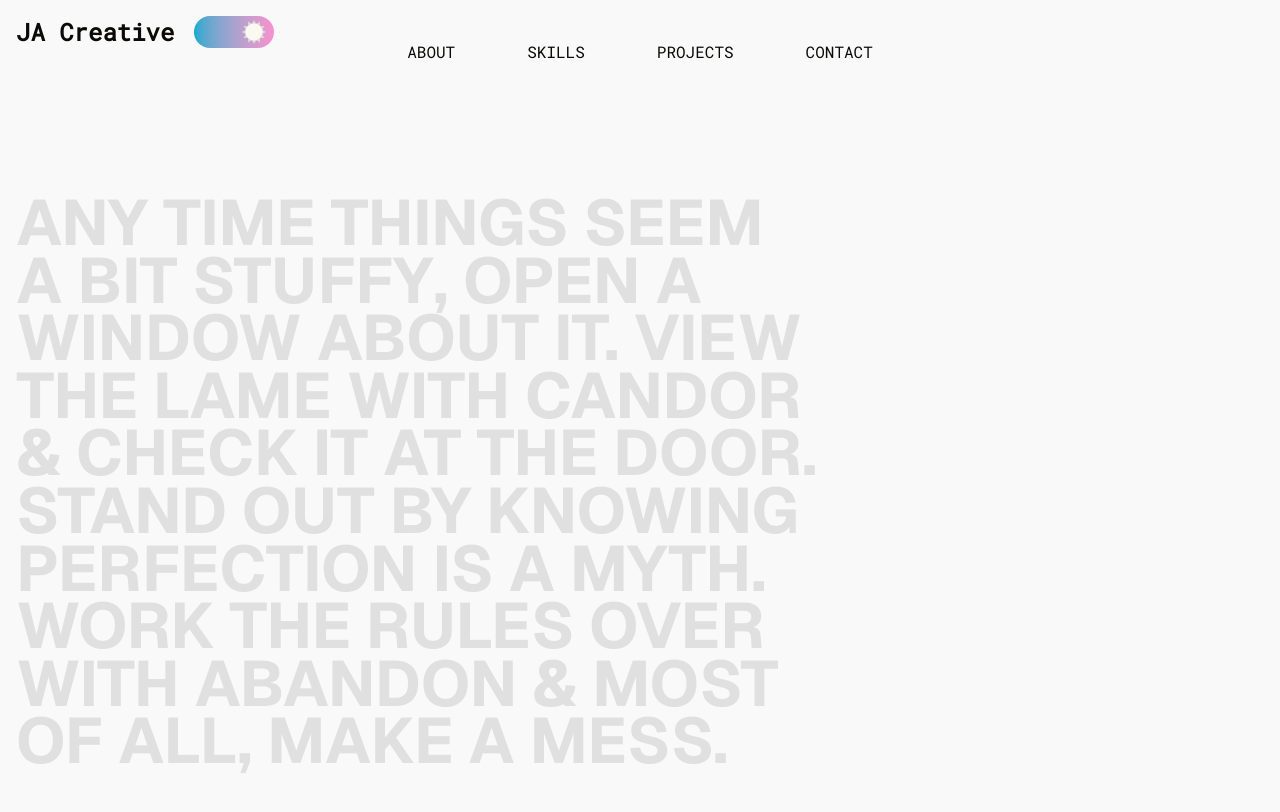
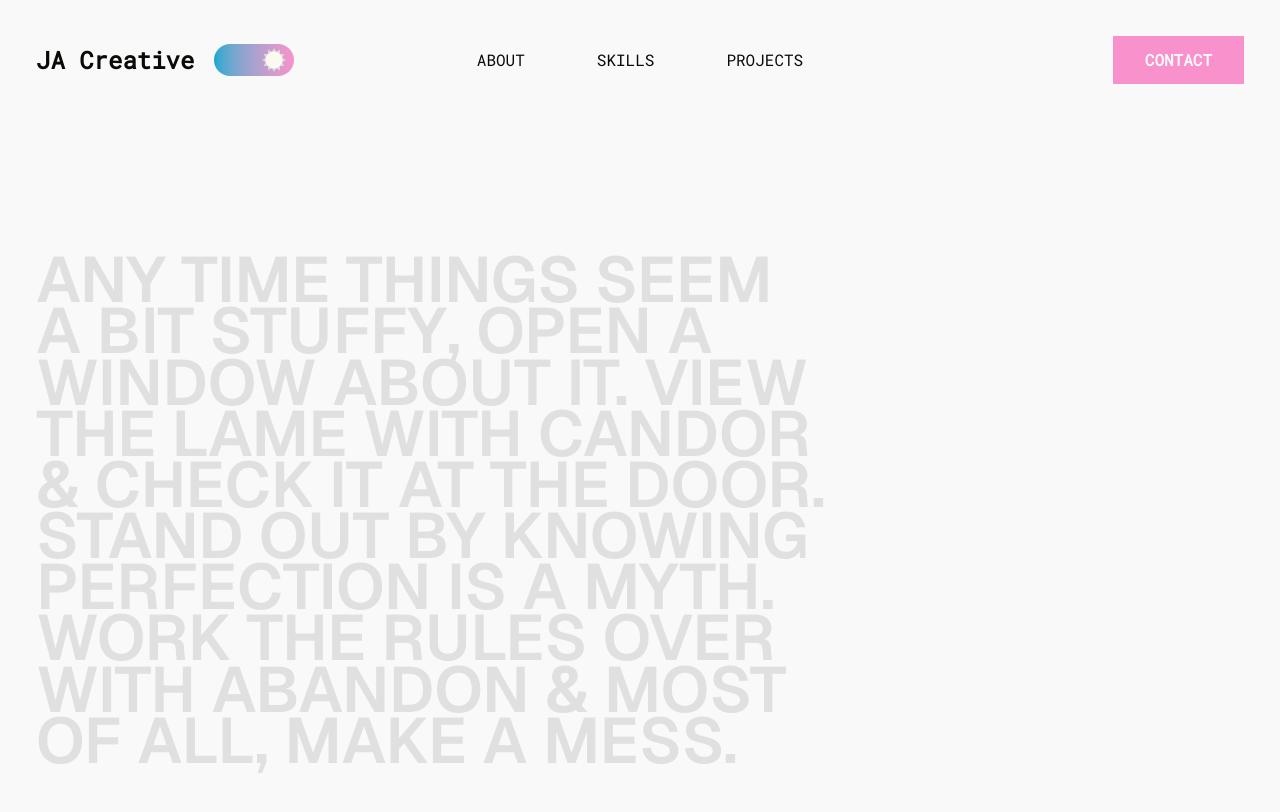
Before and after one commit to jacreative904/JA-Creative, a React (Vite) app: page / in a window 1280 px wide. Shown: the top 812 px of the page. Built offline with nearby package versions, Linux system fonts and the light colour scheme; a web font is replaced by a local one.

Commit message:
Hero section pre-imagery

```diff
--- a/src/components/Navbar.jsx
+++ b/src/components/Navbar.jsx
@@ -20,7 +20,7 @@ const Navbar = ({menuOpen, setMenuOpen}) => {
                 // Set initial state - items start from bottom with 0% opacity
                 gsap.set(validElements, { opacity: 0, y: 30 });
 
-                // Animate in with stagger: About -> Skills -> Projects -> Contact
+                // Animate in with stagger: About -> Skills -> Projects
                 gsap.to(validElements, {
                     opacity: 1,
                     y: 0,
@@ -51,7 +51,14 @@ const Navbar = ({menuOpen, setMenuOpen}) => {
 
 
 {/* ------ Mobile Humburger ----- */}
-        <div className="flex md:order-2 space-x-3 md:space-x-0 rtl:space-x-reverse">
+        <div className="flex md:order-2 space-x-3 md:space-x-0 rtl:space-x-reverse items-center">
+        {/* Contact Button - Desktop */}
+        <Link
+          to="/contact"
+          className="hidden md:block font-bold py-3 px-8 bg-mainpink dark:bg-mainyellow text-mainbg dark:text-darkbg transition-colors duration-300">
+          CONTACT
+        </Link>
+
         <div className='w-7 h-5 relative cursor-pointer z-40 md:hidden' onClick={() => setMenuOpen((prev) => !prev)}>
             &#9776;
         </div>
@@ -77,12 +84,6 @@ const Navbar = ({menuOpen, setMenuOpen}) => {
                 className="block font-bold py-2 px-3 nav-text left">Projects
             </Link>
           </li>
-          <li ref={el => navItemsRef.current[3] = el} className="nav-item">
-            <Link
-                to="/contact"
-                className="block font-bold py-2 px-3 nav-text left">Contact
-            </Link>
-          </li>
         </ul>
       </div>
       </div>
--- a/src/index.css
+++ b/src/index.css
@@ -54,7 +54,7 @@
 html,
 body {
   margin: 0;
-  padding: 0;
+  padding: 10px;
   font-family: "Roboto Mono", monospace;
   @apply bg-mainbg dark:bg-maindark text-maintext dark:text-darklight;
 }
@@ -192,7 +192,7 @@ body {
 
 .hero-headline {
   font-family: 'Geist', sans-serif;
-  font-weight: 600;
+  font-weight: semibold;
   @apply text-maindark dark:text-darklight uppercase text-xl leading-5 md:text-xl md:leading-[3rem] lg:text-xl lg:leading-[3rem] xl:text-[4rem] xl:leading-[4rem];
 }
 
--- a/src/pages/Home/Hero.jsx
+++ b/src/pages/Home/Hero.jsx
@@ -5,13 +5,18 @@ import { useGSAP } from '@gsap/react';
 const Hero = () => {
   const container = useRef();
 
-  // Custom scramble effect function
-  const scrambleText = (element, finalText, duration = 1) => {
+  // Custom scramble effect function with proper cleanup
+  const scrambleText = (element, finalText) => {
+    // Clear any existing scramble interval
+    if (element.scrambleInterval) {
+      clearInterval(element.scrambleInterval);
+    }
+
     const chars = "abcdefghijklmnopqrstuvwxyz";
     const originalText = finalText;
     let iteration = 0;
 
-    const interval = setInterval(() => {
+    element.scrambleInterval = setInterval(() => {
       element.textContent = originalText
         .split("")
         .map((letter, index) => {
@@ -23,7 +28,10 @@ const Hero = () => {
         .join("");
 
       if (iteration >= originalText.length) {
-        clearInterval(interval);
+        clearInterval(element.scrambleInterval);
+        element.scrambleInterval = null;
+        // Ensure final text is exactly correct
+        element.textContent = originalText;
       }
 
       iteration += 1 / 3;
@@ -67,21 +75,43 @@ const Hero = () => {
       return isDarkMode ? '#F3FF00' : '#F991CC'; // mainyellow for dark, mainpink for light
     };
 
+    // Store original text for all elements
+    const storeOriginalText = (elements) => {
+      elements.forEach(element => {
+        if (!element.dataset.originalText) {
+          element.dataset.originalText = element.textContent;
+        }
+      });
+    };
+
+    // Store original text for all phrase elements
+    storeOriginalText(phrase1Elements);
+    storeOriginalText(phrase2Elements);
+    storeOriginalText(phrase3Elements);
+    storeOriginalText(phrase4Elements);
+
     const handleAboutMouseEnter = () => {
       phrase1Elements.forEach(element => {
-        const originalText = element.textContent;
+        const originalText = element.dataset.originalText;
         // Change color based on theme
         gsap.to(element, {
           color: getHoverColor(),
           duration: 0.3
         });
         // Apply scramble effect
-        scrambleText(element, originalText, 1);
+        scrambleText(element, originalText);
       });
     };
 
     const handleAboutMouseLeave = () => {
       phrase1Elements.forEach(element => {
+        // Clear any ongoing scramble
+        if (element.scrambleInterval) {
+          clearInterval(element.scrambleInterval);
+          element.scrambleInterval = null;
+        }
+        // Restore original text
+        element.textContent = element.dataset.originalText;
         // Reset color
         gsap.to(element, {
           color: 'inherit',
@@ -92,19 +122,26 @@ const Hero = () => {
 
     const handleSkillsMouseEnter = () => {
       phrase2Elements.forEach(element => {
-        const originalText = element.textContent;
+        const originalText = element.dataset.originalText;
         // Change color based on theme
         gsap.to(element, {
           color: getHoverColor(),
           duration: 0.3
         });
         // Apply scramble effect
-        scrambleText(element, originalText, 1);
+        scrambleText(element, originalText);
       });
     };
 
     const handleSkillsMouseLeave = () => {
       phrase2Elements.forEach(element => {
+        // Clear any ongoing scramble
+        if (element.scrambleInterval) {
+          clearInterval(element.scrambleInterval);
+          element.scrambleInterval = null;
+        }
+        // Restore original text
+        element.textContent = element.dataset.originalText;
         // Reset color
         gsap.to(element, {
           color: 'inherit',
@@ -115,19 +152,26 @@ const Hero = () => {
 
     const handleProjectsMouseEnter = () => {
       phrase3Elements.forEach(element => {
-        const originalText = element.textContent;
+        const originalText = element.dataset.originalText;
         // Change color based on theme
         gsap.to(element, {
           color: getHoverColor(),
           duration: 0.3
         });
         // Apply scramble effect
-        scrambleText(element, originalText, 1);
+        scrambleText(element, originalText);
       });
     };
 
     const handleProjectsMouseLeave = () => {
       phrase3Elements.forEach(element => {
+        // Clear any ongoing scramble
+        if (element.scrambleInterval) {
+          clearInterval(element.scrambleInterval);
+          element.scrambleInterval = null;
+        }
+        // Restore original text
+        element.textContent = element.dataset.originalText;
         // Reset color
         gsap.to(element, {
           color: 'inherit',
@@ -138,19 +182,26 @@ const Hero = () => {
 
     const handleContactMouseEnter = () => {
       phrase4Elements.forEach(element => {
-        const originalText = element.textContent;
+        const originalText = element.dataset.originalText;
         // Change color based on theme
         gsap.to(element, {
           color: getHoverColor(),
           duration: 0.3
         });
         // Apply scramble effect
-        scrambleText(element, originalText, 1);
+        scrambleText(element, originalText);
       });
     };
 
     const handleContactMouseLeave = () => {
       phrase4Elements.forEach(element => {
+        // Clear any ongoing scramble
+        if (element.scrambleInterval) {
+          clearInterval(element.scrambleInterval);
+          element.scrambleInterval = null;
+        }
+        // Restore original text
+        element.textContent = element.dataset.originalText;
         // Reset color
         gsap.to(element, {
           color: 'inherit',
@@ -204,18 +255,18 @@ const Hero = () => {
   return (
     <>
     <div ref={container} className="flex flex-col p-4 justify-end h-[calc(100dvh-78px)]">
-            <div className="flex flex-row">
-                <h1 className="hero-headline sm:max-w-[900px]" style={{lineHeight: '0.9'}}>
-                  <div className="hero-line" style={{lineHeight: '0.9'}}><span className="phrase1">a</span>ny time things seem</div>
-                  <div className="hero-line" style={{lineHeight: '0.9'}}>a <span className="phrase1">bit</span> <span className="phrase2">stuff</span>y, open a</div>
-                  <div className="hero-line" style={{lineHeight: '0.9'}}>window <span className="phrase1">about</span> <span className="phrase2">i</span>t. View</div>
-                  <div className="hero-line" style={{lineHeight: '0.9'}}>the la<span className="phrase1">me</span> with <span className="phrase2">can</span>dor</div>
-                  <div className="hero-line" style={{lineHeight: '0.9'}}>& <span className="phrase3">check</span> it at the <span className="phrase2">do</span>or.</div>
-                  <div className="hero-line" style={{lineHeight: '0.9'}}>Stand <span className="phrase3">out</span> by knowing</div>
-                  <div className="hero-line" style={{lineHeight: '0.9'}}>perfection is a <span className="phrase3">my</span>th.</div>
-                  <div className="hero-line" style={{lineHeight: '0.9'}}><span className="phrase3 phrase4">Work</span> the rules over</div>
-                  <div className="hero-line" style={{lineHeight: '0.9'}}><span className="phrase4">with</span> abandon & most</div>
-                  <div className="hero-line" style={{lineHeight: '0.9'}}>of all, Make a <span className="phrase4">me</span>ss.</div>
+            <div className="flex flex-row pb-10">
+                <h1 className="hero-headline sm:max-w-[900px]" style={{lineHeight: '0.8'}}>
+                  <div className="hero-line" style={{lineHeight: '0.8'}}><span className="phrase1">a</span>ny time things seem</div>
+                  <div className="hero-line" style={{lineHeight: '0.8'}}>a <span className="phrase1">bit</span> <span className="phrase2">stuff</span>y, open a</div>
+                  <div className="hero-line" style={{lineHeight: '0.8'}}>window <span className="phrase1">about</span> <span className="phrase2">i</span>t. View</div>
+                  <div className="hero-line" style={{lineHeight: '0.8'}}>the la<span className="phrase1">me</span> with <span className="phrase2">can</span>dor</div>
+                  <div className="hero-line" style={{lineHeight: '0.8'}}>& <span className="phrase3">check</span> it at the <span className="phrase2">do</span>or.</div>
+                  <div className="hero-line" style={{lineHeight: '0.8'}}>Stand <span className="phrase3">out</span> by knowing</div>
+                  <div className="hero-line" style={{lineHeight: '0.8'}}>perfection is a <span className="phrase3">my</span>th.</div>
+                  <div className="hero-line" style={{lineHeight: '0.8'}}><span className="phrase3 phrase4">Work</span> the rules over</div>
+                  <div className="hero-line" style={{lineHeight: '0.8'}}><span className="phrase4">with</span> abandon & most</div>
+                  <div className="hero-line" style={{lineHeight: '0.8'}}>of all, Make a <span className="phrase4">me</span>ss.</div>
                 </h1>
             </div>
         </div>
```
